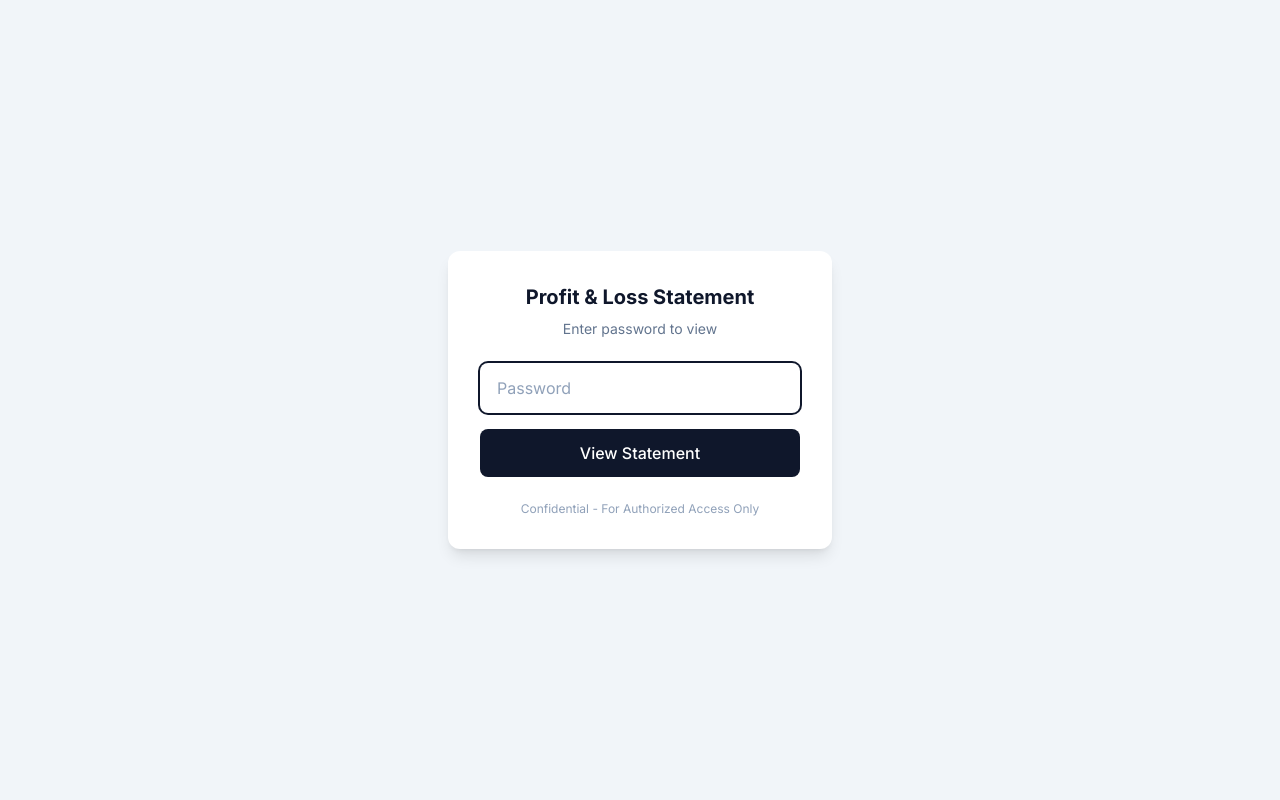
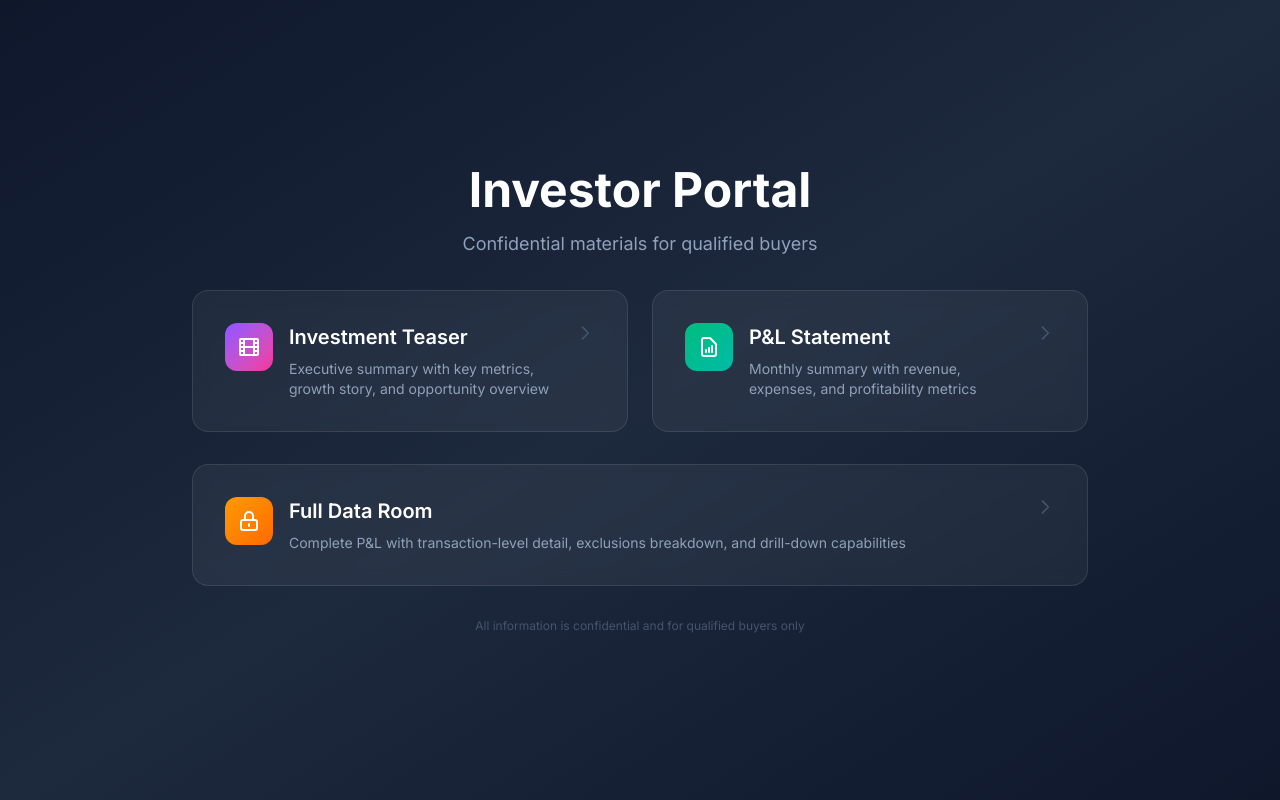
Before and after one commit to robertopablonoel/spicy-pnl, a Next.js app: page / in a window 1280 px wide. Built offline with nearby package versions, Linux system fonts and the light colour scheme.

Commit message:
remove pass

```diff
--- a/src/app/layout.tsx
+++ b/src/app/layout.tsx
@@ -2,7 +2,6 @@ import type { Metadata } from "next";
 import { Inter } from "next/font/google";
 import "./globals.css";
 import { PLProvider } from "@/context/PLContext";
-import { PasswordGate } from "@/components/auth/PasswordGate";
 
 const inter = Inter({
   variable: "--font-inter",
@@ -32,11 +31,9 @@ export default function RootLayout({
   return (
     <html lang="en">
       <body className={`${inter.variable} font-sans antialiased bg-slate-100`}>
-        <PasswordGate>
-          <PLProvider>
-            {children}
-          </PLProvider>
-        </PasswordGate>
+        <PLProvider>
+          {children}
+        </PLProvider>
       </body>
     </html>
   );
```
